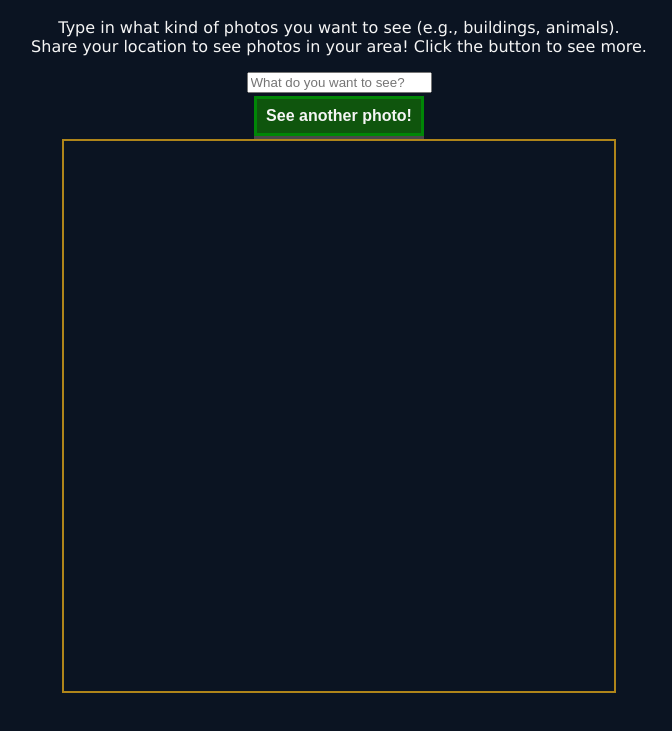
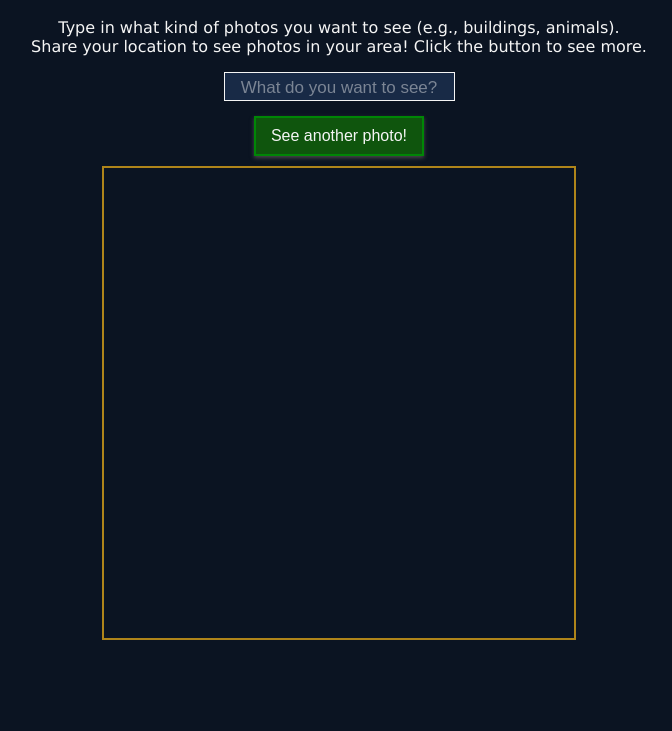
Before and after one commit to jeffsimp88/photos-from-here, a plain HTML site: page index.html in a window 1280 px wide. Shown: the part 59-790 px from the top of the page, without its empty margins (301-973 px from the left). Drawn offline with Linux system fonts and the light colour scheme.

Commit message:
Updated styling of the page

```diff
--- a/style.css
+++ b/style.css
@@ -33,28 +33,39 @@ p {
 button {
   background-color: rgb(15, 85, 13);
   color: whitesmoke;
-  border: 3px solid rgb(0, 134, 6);
-  margin: 3px;
+  border: 2px solid rgb(0, 134, 6);
+  margin: 15px 2px 10px 2px;
   padding: 5px;
   font-size: 16px;
-  font-weight: bold;
+  font-weight: 500;
   box-sizing: border-box;
   height: 40px;
   width: 170px;
-  box-shadow: 0 5px rgb(73, 73, 73);
+  box-shadow: 0px 2px 4px rgb(73 73 73);
+  transition-duration: 0.2s;
 }
 
 button:hover {
-  box-sizing: border-box;
   background-color: rgba(15, 85, 13, 0.472);
-
-  height: 40px;
-  width: 170px;
 }
 
 button:active {
-  transform: translateY(4px);
+  transform: translateY(2px);
   box-shadow: 0 5px rgb(41, 41, 41);
+}
+
+#typedText {
+  background-color: rgb(24, 42, 70);
+  color: whitesmoke;
+  font-size: 17px;
+  padding: 5px 4px 2px 4px;
+  border: 1px solid whitesmoke;
+  text-align: center;
+  outline: none;
+}
+
+#typedText::placeholder {
+  color: rgba(245, 245, 245, 0.45);
 }
 
 textarea {
@@ -67,8 +78,10 @@ textarea {
   align-items: center;
   justify-content: center;
   border: 2px solid rgb(175, 133, 26);
-  width: 550px;
-  height: 550px;
+  height: fit-content;
+  min-height: 450px;
+  min-width: 450px;
+  padding: 10px 10px;
 }
 
 img {
```
